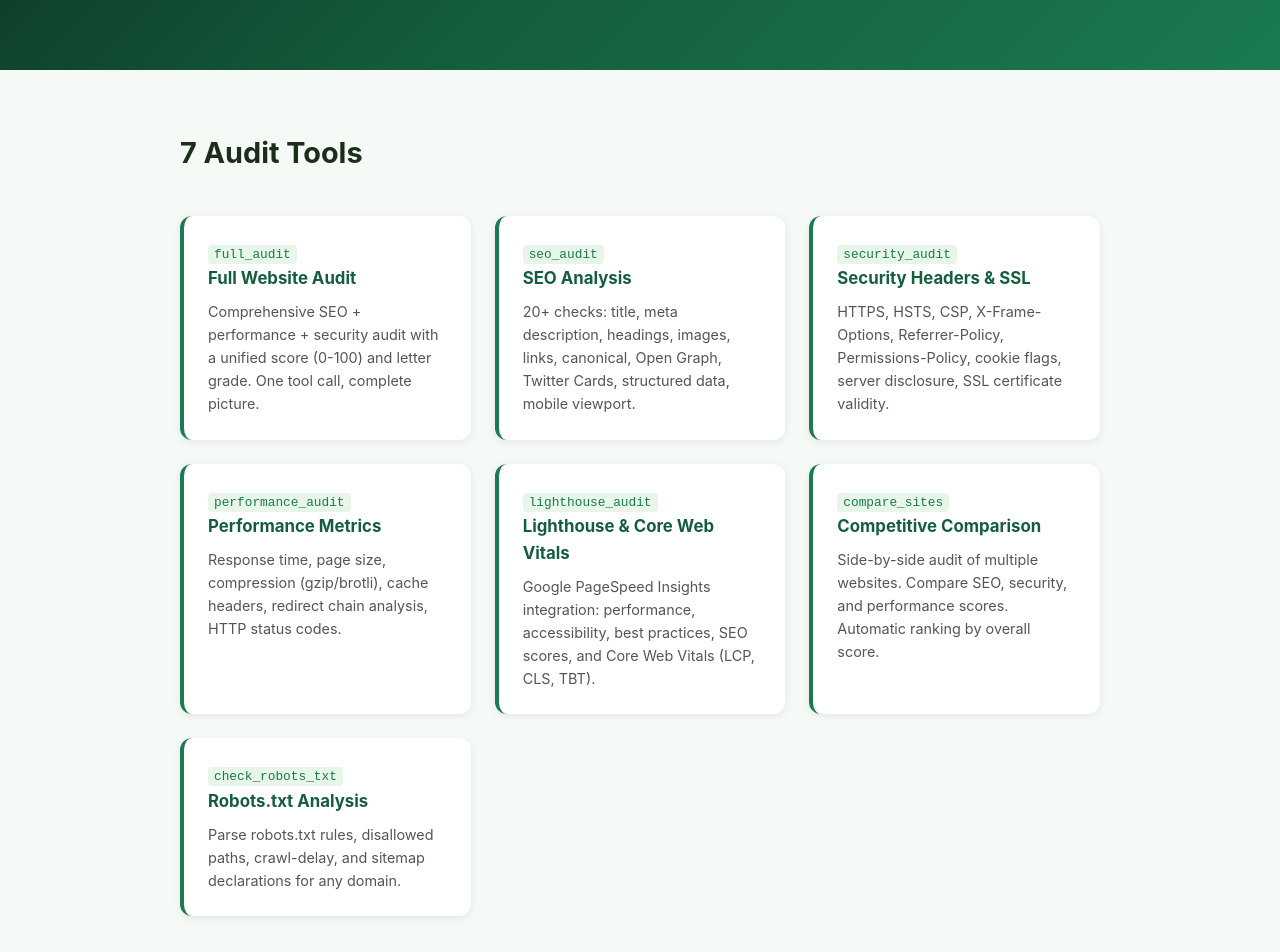
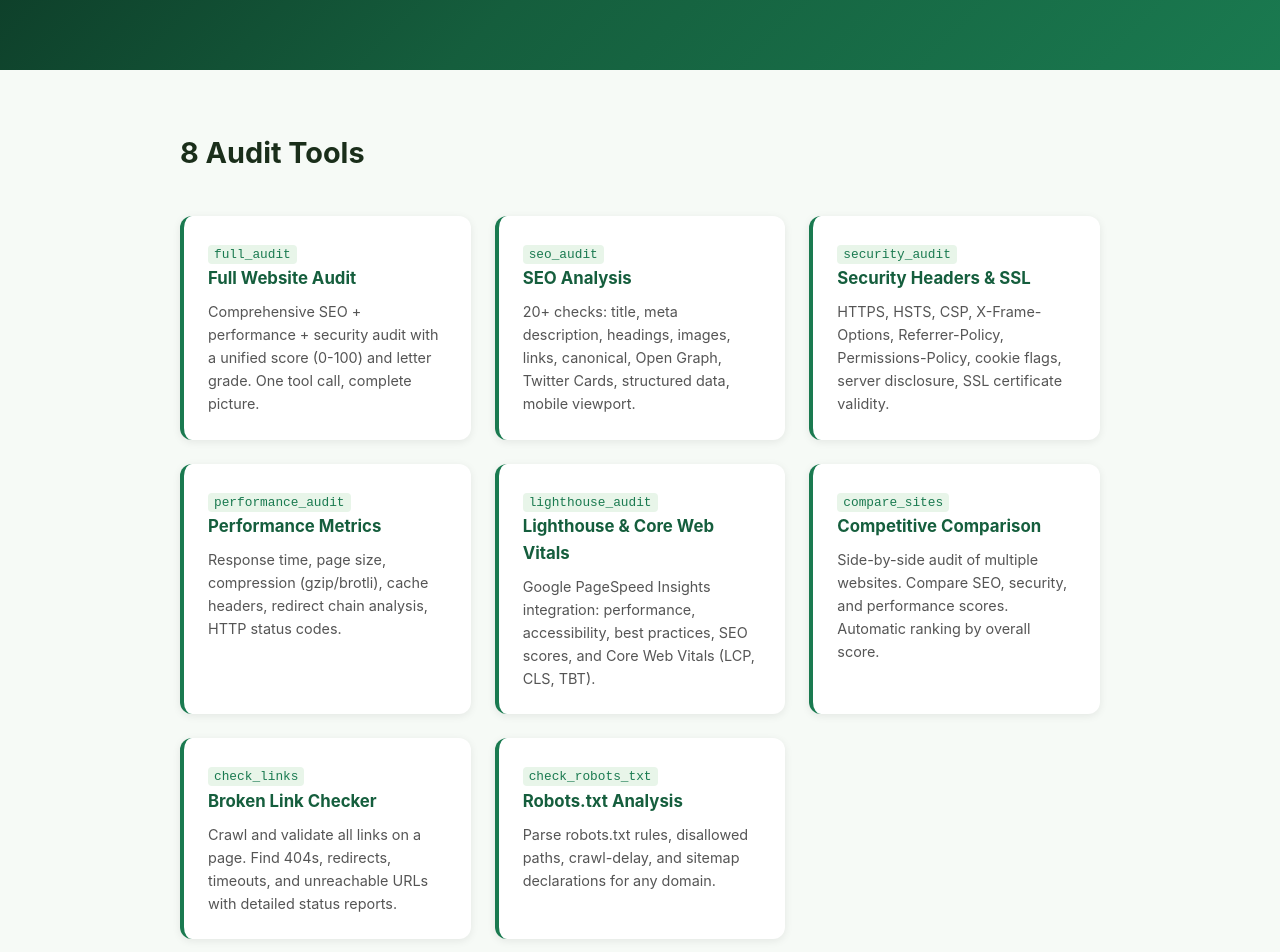
Before and after one commit to vdalhambra/siteaudit-mcp, a plain HTML site: page docs/index.html in a window 1280 px wide. Shown: the part 320-1272 px from the top of the page. Drawn offline with Linux system fonts and the light colour scheme.

Commit message:
Update landing page: tool count to 8, add check_links tool card
Co-Authored-By: Claude Opus 4.6 (1M context) <noreply@anthropic.com>

```diff
--- a/docs/index.html
+++ b/docs/index.html
@@ -8,7 +8,7 @@
     <meta name="keywords" content="MCP server, SEO audit, website audit, security headers, SSL check, Lighthouse, Core Web Vitals, performance audit, site comparison, robots.txt, Claude Code, AI agent, FastMCP, Model Context Protocol">
     <meta name="author" content="Victor Dalhambra">
     <meta property="og:title" content="SiteAudit MCP — Instant SEO, Performance & Security Audits for AI Agents">
-    <meta property="og:description" content="7 tools: full audit, SEO analysis, security headers, performance metrics, Lighthouse Core Web Vitals, competitive comparison, robots.txt parsing. Free and open source.">
+    <meta property="og:description" content="8 tools: full audit, SEO analysis, security headers, performance metrics, Lighthouse Core Web Vitals, broken link checker, competitive comparison, robots.txt parsing. Free and open source.">
     <meta property="og:type" content="website">
     <meta property="og:url" content="https://vdalhambra.github.io/siteaudit-mcp/">
     <meta property="og:site_name" content="SiteAudit MCP">
@@ -78,7 +78,7 @@
     </div>
 
     <div class="container">
-        <h2>7 Audit Tools</h2>
+        <h2>8 Audit Tools</h2>
         <div class="tools">
             <div class="tool">
                 <code>full_audit</code>
@@ -109,6 +109,11 @@
                 <code>compare_sites</code>
                 <h3>Competitive Comparison</h3>
                 <p>Side-by-side audit of multiple websites. Compare SEO, security, and performance scores. Automatic ranking by overall score.</p>
+            </div>
+            <div class="tool">
+                <code>check_links</code>
+                <h3>Broken Link Checker</h3>
+                <p>Crawl and validate all links on a page. Find 404s, redirects, timeouts, and unreachable URLs with detailed status reports.</p>
             </div>
             <div class="tool">
                 <code>check_robots_txt</code>
@@ -163,7 +168,7 @@
                     <div class="price">$0<span>/mo</span></div>
                     <ul>
                         <li>Install via PyPI</li>
-                        <li>All 7 tools included</li>
+                        <li>All 8 tools included</li>
                         <li>Unlimited local usage</li>
                         <li>Open source (MIT)</li>
                     </ul>
```
